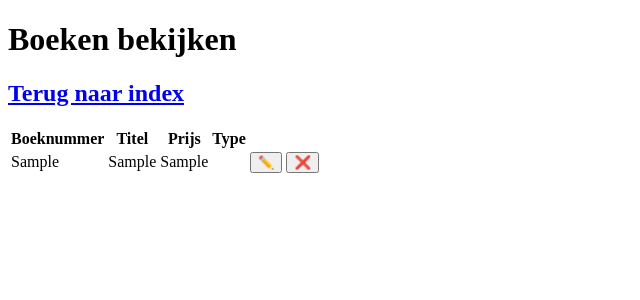
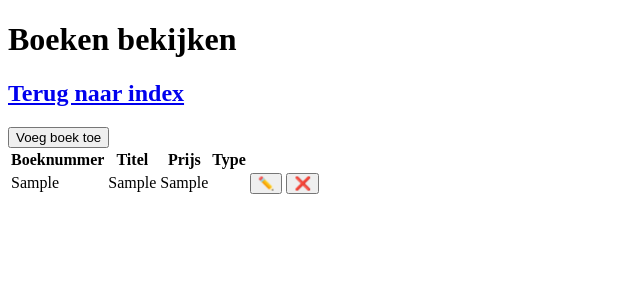
Before and after one commit to alperenZP/Alperen, a PHP site: page /boeken_bekijken.php in a window 1280 px wide. Shown: the top 300 px of the page, without its empty margins (0-640 px from the left). Run offline with PHP 8.4, Linux system fonts and the light colour scheme; tables that the repository leaves empty or names only in its code hold one stand-in row (values such as "Sample post").

Commit message:
Update boeken_bekijken.php

```diff
--- a/herhalingsoefening/boeken_bekijken.php
+++ b/herhalingsoefening/boeken_bekijken.php
@@ -13,6 +13,7 @@
 <body>
     <h1>Boeken bekijken</h1>
     <h2><a href="index.php">Terug naar index</a></h2>
+    <a href="boek_toevoegen.php"><button>Voeg boek toe</button></a>
     <?php
         $sql = 'SELECT * FROM tblboek';
         $resultaat = $mysqli->query($sql);
```
